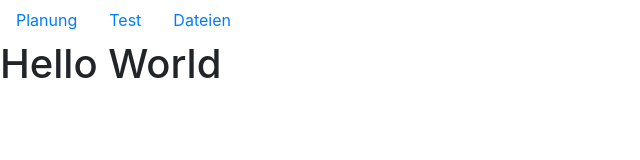
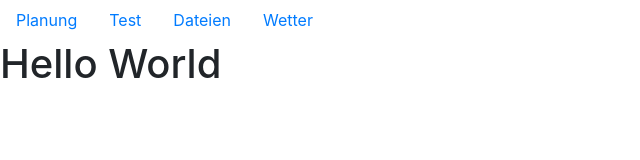
Before and after one commit to SCNMarLinn/reactdemo, a React (Create React App) app: page / in a window 1280 px wide. Shown: the top 160 px of the page, without its empty margins (0-640 px from the left). Built offline with nearby package versions, Linux system fonts and the light colour scheme.

Commit message:
API-Zugriff über axios

```diff
--- a/src/App.js
+++ b/src/App.js
@@ -4,6 +4,7 @@ import './App.css';
 import { Tasks, NewTask, Task } from './Tasks.js';
 import Projects from './Projects.js';
 import { Button, Container, Row, Col, Nav } from 'react-bootstrap';
+import axios from 'axios';
 import {
     BrowserRouter as Router,
     Switch,
@@ -34,18 +35,27 @@ function App(props) {
               <Link to='/files'>Dateien</Link>
             </Nav.Link>
           </Nav.Item>
+          <Nav.Item>
+            <Nav.Link>
+              <Link to='/weather'>Wetter</Link>
+            </Nav.Link>
+          </Nav.Item>
         </Nav>
 
         <Switch>
           <Route path='/planning'>
             <Planning/>
           </Route>
+          <Route path='/planung'>
+            <Redirect to='/planning' />
+          </Route>
+
           <Route path='/files'>
             <Files/>
           </Route>
 
-          <Route path='/planung'>
-            <Redirect to='/planning' />
+          <Route path='/weather'>
+            <Weather/>
           </Route>
 
           <Route path='/:taskID'>
@@ -201,4 +211,26 @@ function Files(props) {
   );
 }
 
+function Weather(props) {
+
+  const [result,setResultOuter] = useState(null);
+
+  useEffect( () => {
+
+    axios.get('https://api.weather.gov/points/39.7456,-97.0892')
+         .then( newResult => {
+            setResultOuter(newResult.data.properties.forecast);
+         })
+  });
+
+  return (
+    <React.Fragment>
+      <h1>Wetter</h1>
+      <div>{ result }</div>
+    </React.Fragment>
+  );
+}
+
+// besser: class Weather …
+
 export default App;
```
Also changed, not shown: 1 other file (tests, documents, lock files or other folders).
